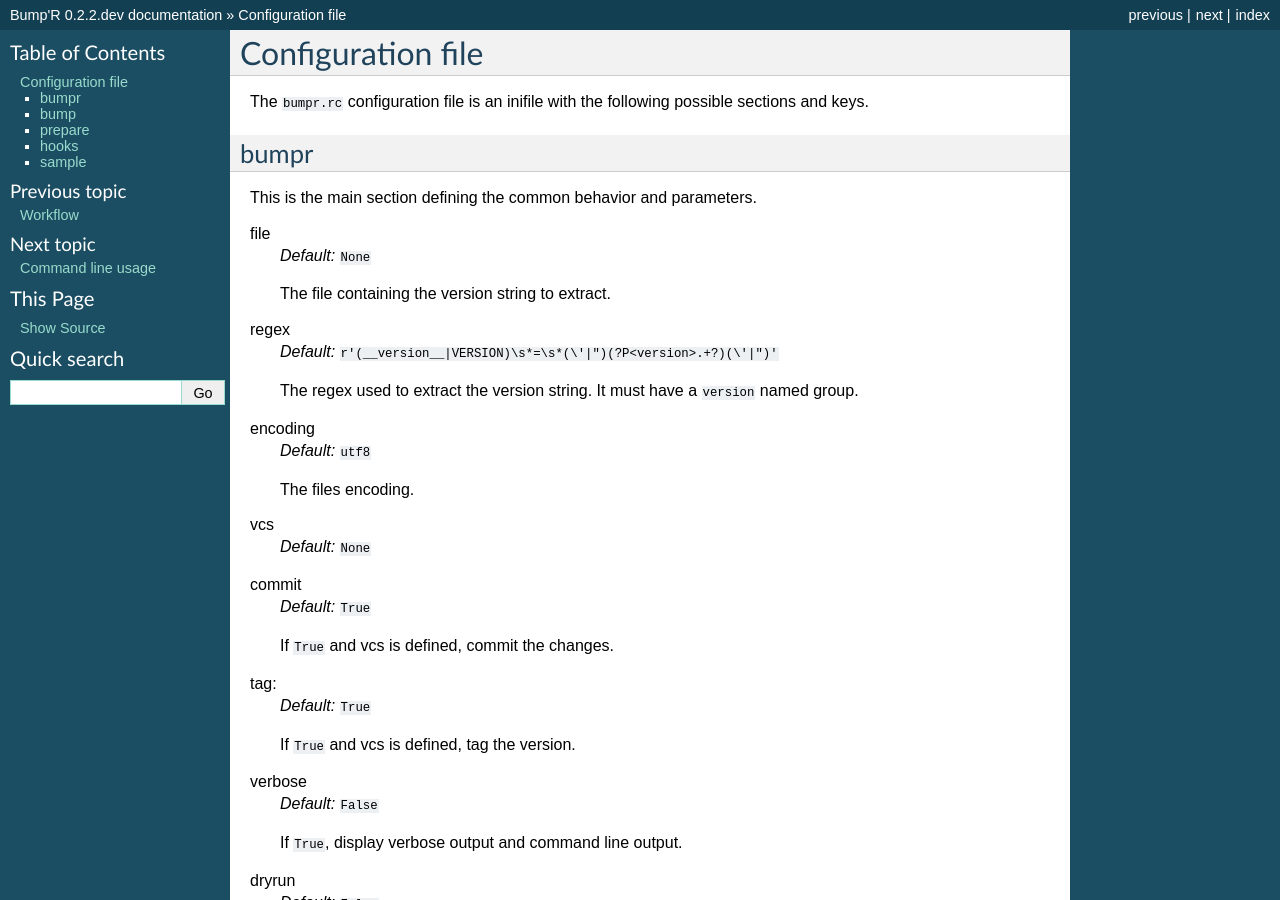
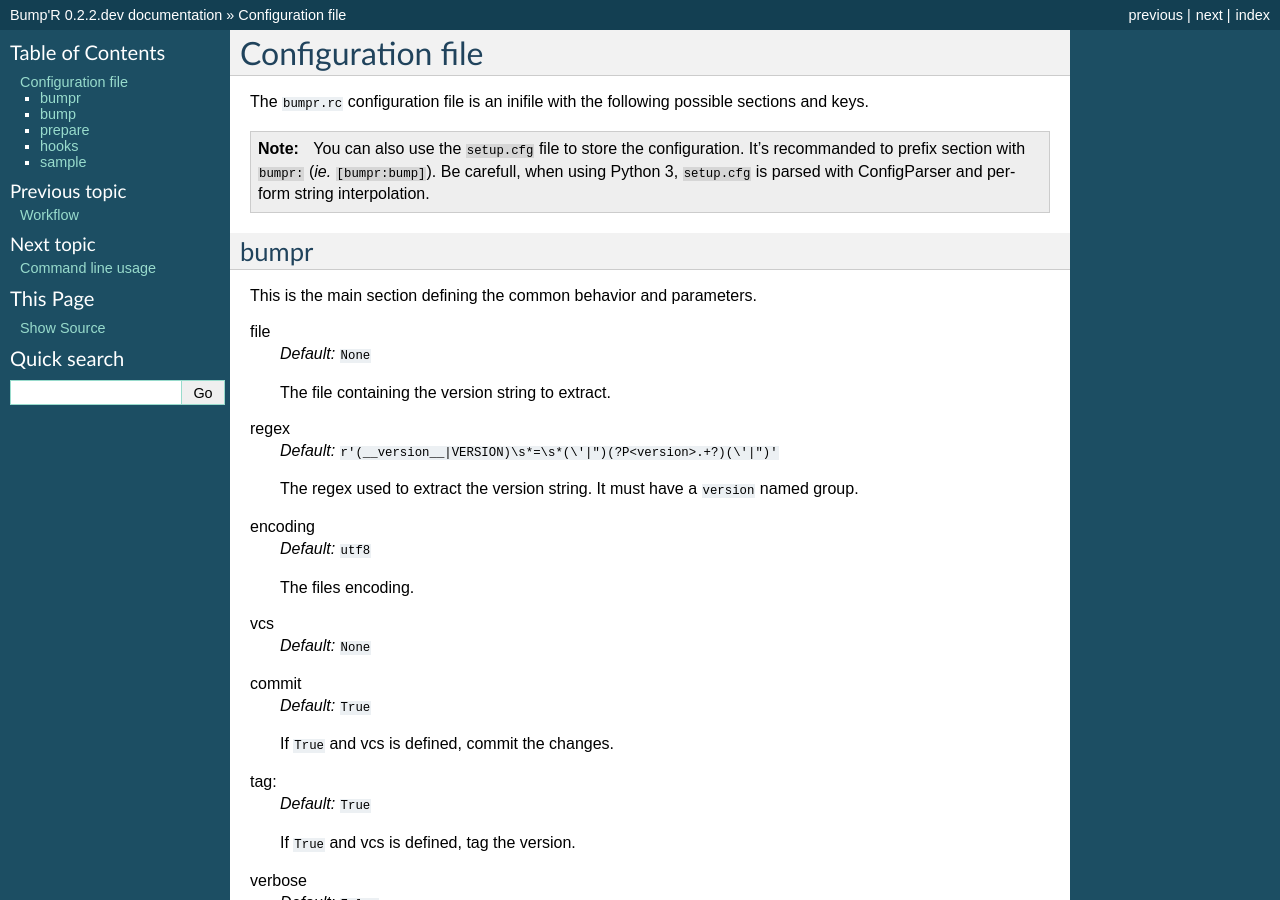
Before and after one commit to noirbizarre/bumpr, a Sphinx documentation site: the page built from doc/rcfile.rst, in a window 1280 px wide and 900 px high. Built offline with Sphinx 7.4.7, drawn with Linux system fonts in a browser that asks for light colours.

Commit message:
Warn about setup.cfg string interpolation

```diff
--- a/doc/rcfile.rst
+++ b/doc/rcfile.rst
@@ -2,6 +2,12 @@
 ==================
 
 The ``bumpr.rc`` configuration file is an inifile with the following possible sections and keys.
+
+.. note::
+    You can also use the ``setup.cfg`` file to store the configuration.
+    It's recommanded to prefix section with ``bumpr:`` (*ie.* ``[bumpr:bump]``).
+    Be carefull, when using Python 3, ``setup.cfg`` is parsed with ConfigParser
+    and perform string interpolation.
 
 bumpr
 -----
```
